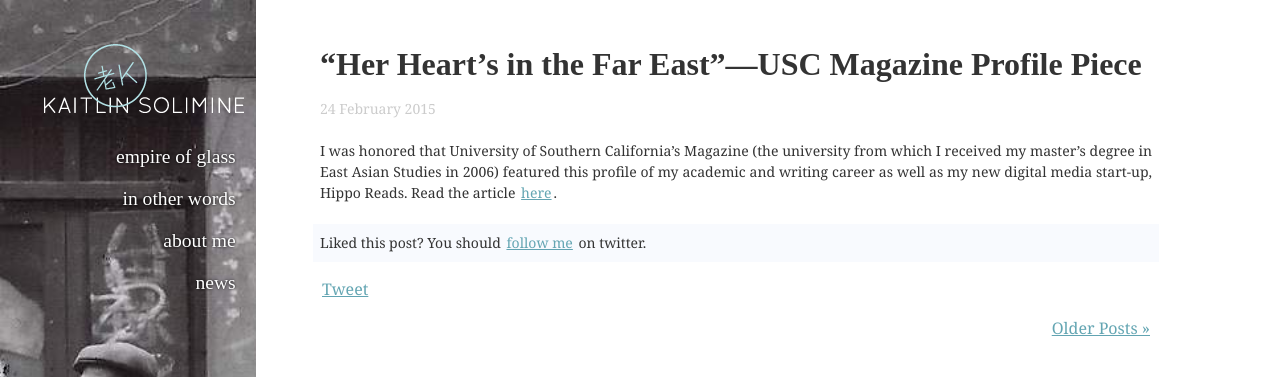
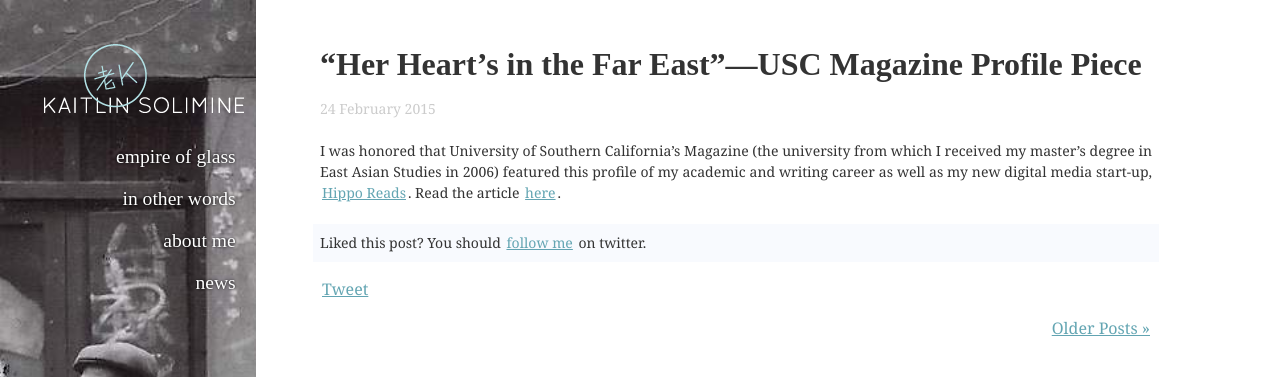
Before and after one commit to ajhit406/kato, a Jekyll site: the page built from _posts/2015-02-24-Her Heart’s in the Far East.md, in a window 1280 px wide. Shown: the top 377 px of the page. Built offline with Jekyll 4.4.1, drawn with Linux system fonts in a browser that asks for light colours; some web fonts are replaced; Markdown is read by kramdown in place of the engine named in the settings; comment, search, counter and statistics services are not loaded; some of the changed lines change nothing that is shown.

Commit message:
Update 2015-02-24-Her Heart’s in the Far East.md

```diff
--- a/_posts/2015-02-24-Her Heart’s in the Far East.md
+++ b/_posts/2015-02-24-Her Heart’s in the Far East.md
@@ -4,4 +4,4 @@ title: “Her Heart’s in the Far East”—USC Magazine Profile Piece
 lnav: index
 ---
 
-<p style="text-align: justify;">I was honored that University of Southern California’s Magazine (the university from which I received my master’s degree in East Asian Studies in 2006) featured this profile of my academic and writing career as well as my new digital media start-up, Hippo Reads. Read the article <a href="http://dornsife.usc.edu/news/stories/1978/her-hearts-in-the-far-east/">here</a>.</p>
+<p style="text-align: justify;">I was honored that University of Southern California’s Magazine (the university from which I received my master’s degree in East Asian Studies in 2006) featured this profile of my academic and writing career as well as my new digital media start-up, <a href="http://hipporeads.com">Hippo Reads</a>. Read  the article <a href="http://dornsife.usc.edu/news/stories/1978/her-hearts-in-the-far-east/">here</a>.</p>
```
